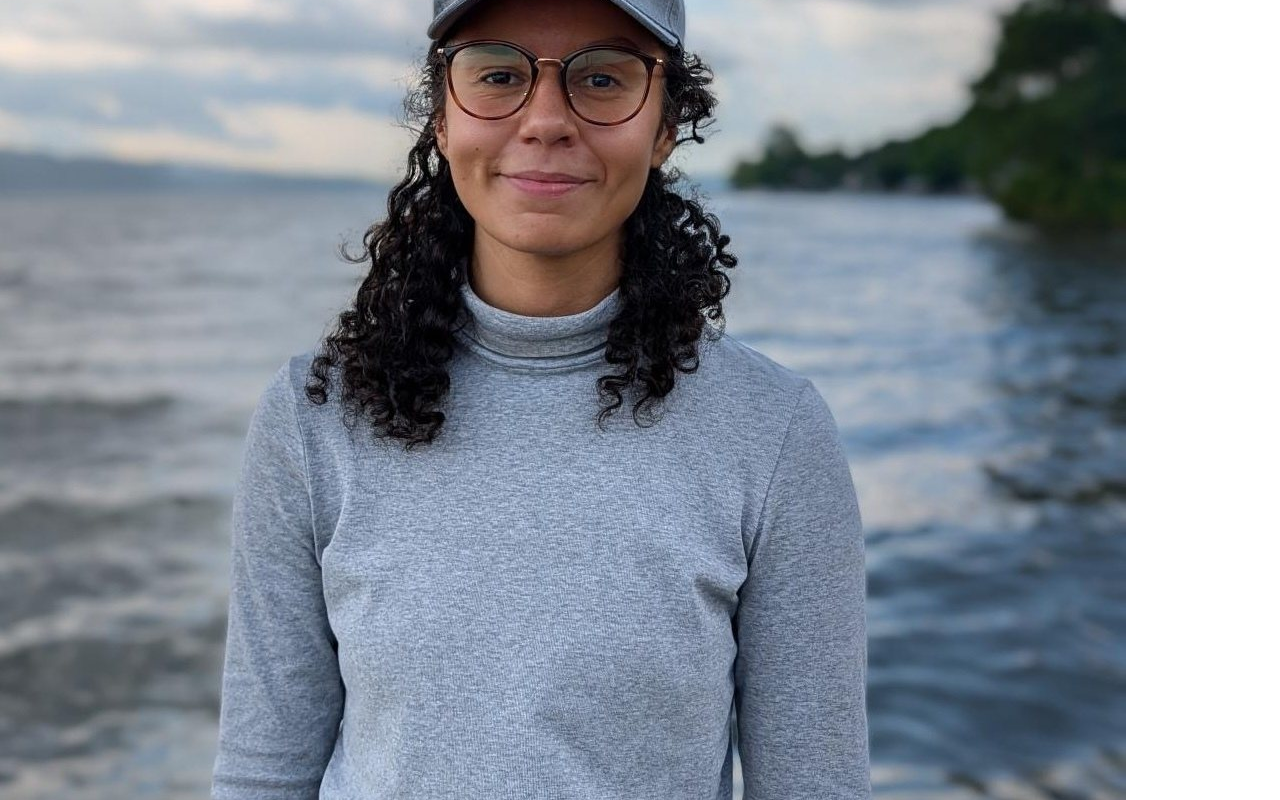
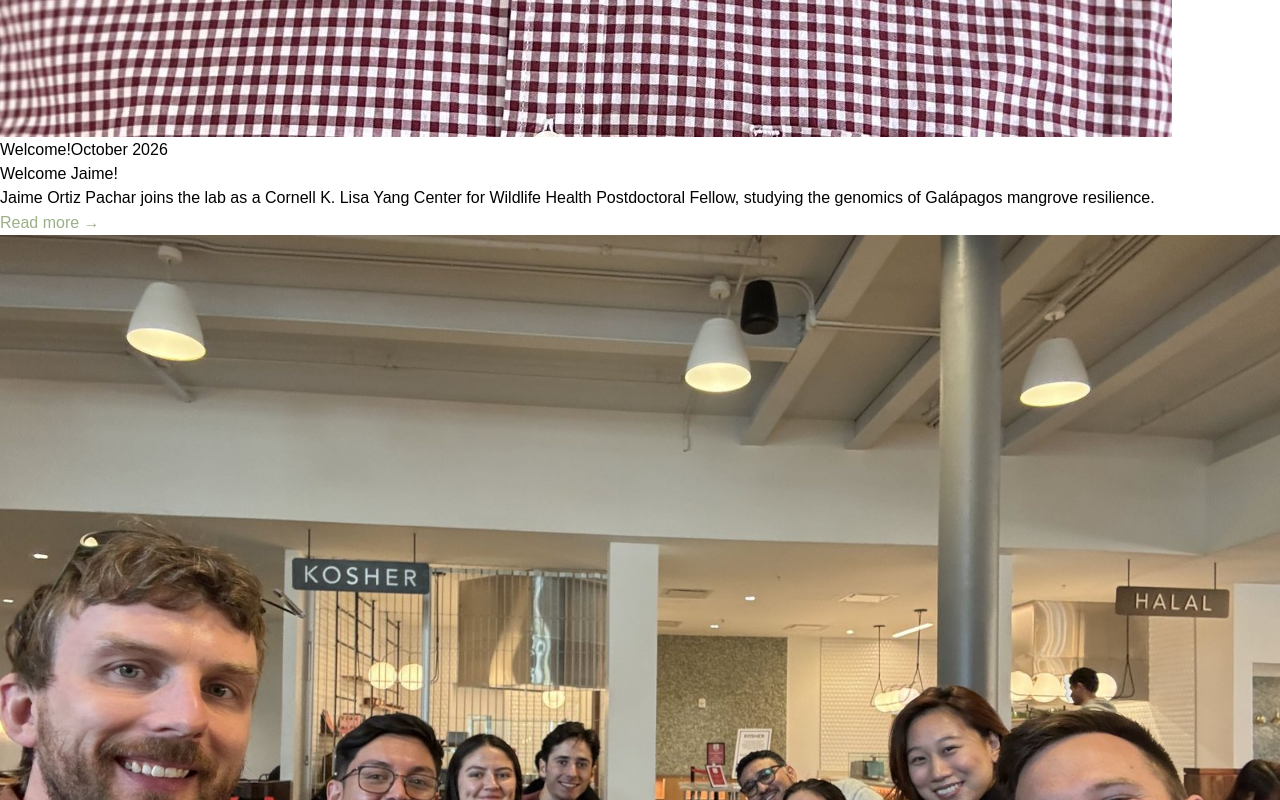
Before and after one commit to erikenbody/erikenbody.github.io, a React (Vite) app: page / in a window 1280 px wide. Shown: the part 7220-8020 px from the top of the page. Built offline with nearby package versions, Linux system fonts and the light colour scheme; a web font is replaced by a local one.

Commit message:
Added Jaime to the website

```diff
--- a/src/data/news.js
+++ b/src/data/news.js
@@ -11,6 +11,40 @@
 // { type: "link", href: "https://example.com", label: "Read more" }
 
 export const news = [
+    {
+      slug: "welcome-jaime-ortiz-pachar",
+      date: "October 2026",
+      type: "Welcome!",
+      title: "Welcome Jaime!",
+
+      description:
+        "Jaime Ortiz Pachar joins the lab as a Cornell K. Lisa Yang Center for Wildlife Health Postdoctoral Fellow, studying the genomics of Galápagos mangrove resilience.",
+
+      image: "/images/Jaime.jpeg",
+      cardImagePosition: "50% 20%",
+      heroImageAspect: "portrait",
+
+      content: [
+        "Jaime's passion for wildlife conservation is deeply rooted in his upbringing on the Galápagos Islands. He focuses on conservation genomics, combining cutting-edge molecular analyses with practical management efforts to address pressing challenges in nature conservation.",
+        "Jaime is currently a Cornell K. Lisa Yang Center for Wildlife Health Postdoctoral Fellow. He completed his Ph.D. at Cornell, where, as a graduate student, he assembled the first genome for the endangered brown sea cucumber in partnership with the Charles Darwin Foundation, the Galápagos National Park Directorate, and the artisanal fishing sector. He has also worked as a bioinformatics intern at Illumina and held leadership roles at the Charles Darwin Foundation, where he advised Ecuador's congress on evidence-based reforms to the Galápagos Special Law.",
+        {
+          type: "heading",
+          text: "Mapping genomic resilience in Galápagos mangroves"
+        },
+        "As a postdoctoral fellow, Jaime's research focuses on using genomics to understand how Galápagos mangroves adapt to and survive environmental stress. Working with the Charles Darwin Foundation and the Galápagos National Park Directorate, his project will first generate reference genomes for key mangrove species, then sequence 150–200 individual trees across the archipelago to map gene flow and identify climate-resilient genotypes that can guide restoration and management.",
+        {
+          type: "quote",
+          text: "Protecting these ecosystems means protecting the millions of livelihoods that depend on them.",
+          attribution: "Jaime Ortiz Pachar"
+        },
+        "We are thrilled to welcome Jaime to the lab, where he'll be co-advised by Erik and Dr. Nina Overgaard Therkildsen!",
+        {
+          type: "link",
+          href: "https://wildlife.cornell.edu/news/cornell-k-lisa-yang-postdoctoral-fellow-wildlife-health-map-genomic-resilience-galapagos",
+          label: "Read more from the Cornell K. Lisa Yang Center for Wildlife Health"
+        }
+      ],
+    },
     {
       slug: "slim-workshop-2026",
       date: "October 2026",
--- a/src/data/team.js
+++ b/src/data/team.js
@@ -23,7 +23,8 @@ export const team = {
       { name: "Gerardo Cendejas Mendoza", role: "Ph.D. Student", status: "current", years: "2025-", note: "Gerardo is a PhD student in Computational Biology and a Fulbright Scholar. He completed his undergraduate degree in Biology at Universidad Nacional Autónoma de México (UNAM). He focuses on evolutionary biology and phylogenetics. Currently, he studies the phylogenetic relationships of Darwin's finches and the hybridization dynamics between distinct populations and species across the Galápagos archipelago.", image: "/images/gerardo.jpg" },
       { name: "Rachel Goodridge", role: "Ph.D. Student", status: "current", years: "2025-", note: "Rachel is a PhD student in Computational Biology, co-advised by Philipp Messer. She completed her bachelor's degree in General Biology with a minor in Mathematics, as well as a master's degree in Ecology, Behavior, and Evolution at UC San Diego. Following graduation, she spent several years working in R&D at Illumina on the Surface Chemistry and Electrochemistry teams. Rachel's research interests span population genetics and evolutionary biology, combining empirical genomic data with simulation-based approaches. In the Enbody Lab, she studies patterns of introgressive hybridization in Darwin's finches on Daphne Major, a small island in the Galápagos, and investigates the genetic consequences of rare immigration events.", image: "/images/Rachel_G_crop.jpg" },
       { name: "Amanda Sun", role: "Ph.D. Student", status: "current", years: "2025-", note: "Amanda is a PhD student in the field of Genetics, Genomics, and Development. She earned her undergraduate degree in Computational Biology at Cornell University. She is broadly interested in the genetic basis of complex traits, with a particular focus on quantitative and evolutionary genomics. Currently, she uses pangenomic approaches to study genetic variation and genome architecture in Darwin's finches on the Galápagos Islands.", image: "/images/A_Sun.jpg" },
-      { name: "Rachel Davis", role: "Ph.D. Student", status: "current", years: "2025-", note: "Rachel Davis is a K. Lisa Yang Wildlife Health PhD Fellow focused on bridging conservation and molecular tools. She earned her MS in Biology at William & Mary, where her published research examined the impact of chronic methylmercury on avian telomeres. She later trained at the Okinawa Institute of Science & Technology (OIST) in genome assembly and genetic health monitoring for the critically endangered spoon-billed sandpiper, work she continues to advance in the Enbody Lab.", image: "/images/DavisRachel2026.jpeg" }
+      { name: "Rachel Davis", role: "Ph.D. Student", status: "current", years: "2025-", note: "Rachel Davis is a K. Lisa Yang Wildlife Health PhD Fellow focused on bridging conservation and molecular tools. She earned her MS in Biology at William & Mary, where her published research examined the impact of chronic methylmercury on avian telomeres. She later trained at the Okinawa Institute of Science & Technology (OIST) in genome assembly and genetic health monitoring for the critically endangered spoon-billed sandpiper, work she continues to advance in the Enbody Lab.", image: "/images/DavisRachel2026.jpeg" },
+      { name: "Jaime Ortiz Pachar", role: "Postdoctoral Fellow", status: "current", years: "2026-", note: "Jaime’s passion for wildlife conservation is deeply rooted in his upbringing on the Galápagos Islands. He focuses on conservation genomics, combining cutting-edge molecular analyses with practical management efforts to address pressing challenges in nature conservation. Jaime is currently a Cornell K. Lisa Yang Center for Wildlife Health Postdoctoral Fellow. His research focuses on using genomics to understand how Galápagos mangroves adapt to and survive environmental stress.", image: "/images/Jaime.jpeg" }
     ],
     alumni: [
       { name: "Cade Mirchandani", role: "Ph.D. Student", years: "2022-", note: "Developed snpArcher variant calling workflow, now Ph.D. candidate at UCSC" },
--- a/src/pages/TeamPage.jsx
+++ b/src/pages/TeamPage.jsx
@@ -130,7 +130,7 @@ const TeamPage = () => (
                 <div className="lg:col-span-3">
                   <p className="font-body text-xs tracking-[0.2em] uppercase teal-accent mb-2">{member.role}</p>
                   <h3 className="font-display text-2xl font-semibold mb-2">{member.name}</h3>
-                  <p className="font-body text-sm text-stone-400 mb-4">{member.note}</p>
+                  <p className="font-body text-base text-stone-400 leading-relaxed mb-5">{member.note}</p>
                   <p className="font-body text-xs text-stone-600">{member.years}</p>
                 </div>
               </div>
```
Also changed, not shown: public/images/Jaime.jpeg (added).
